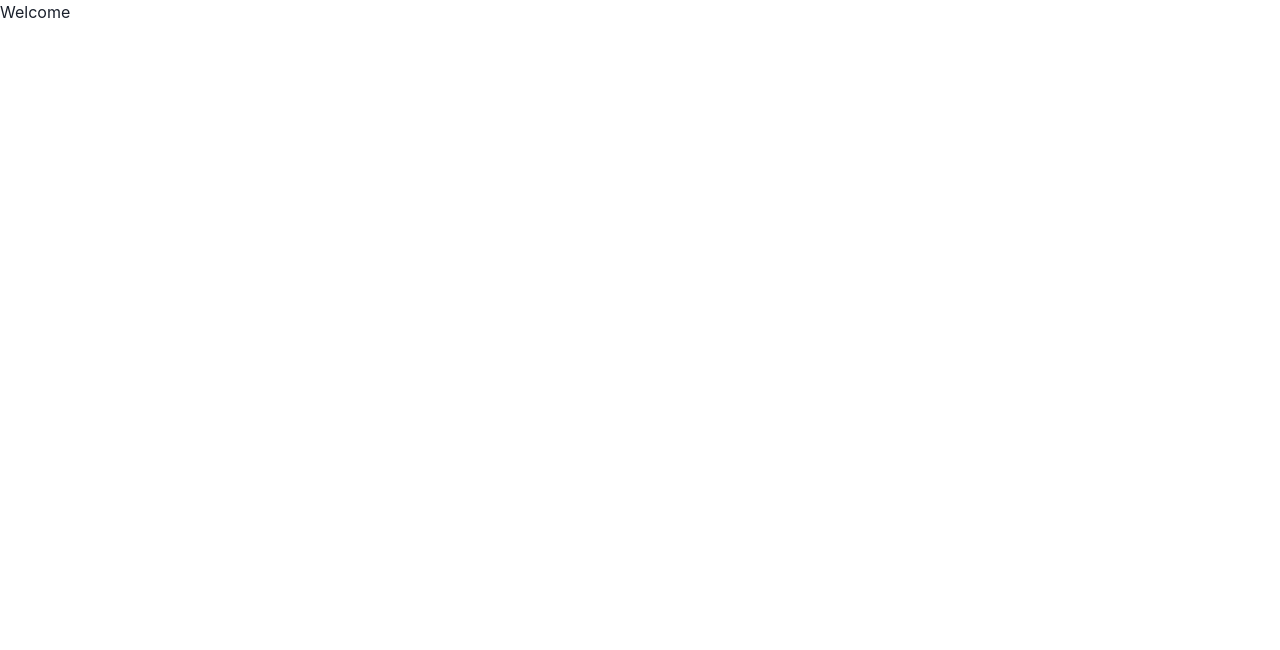
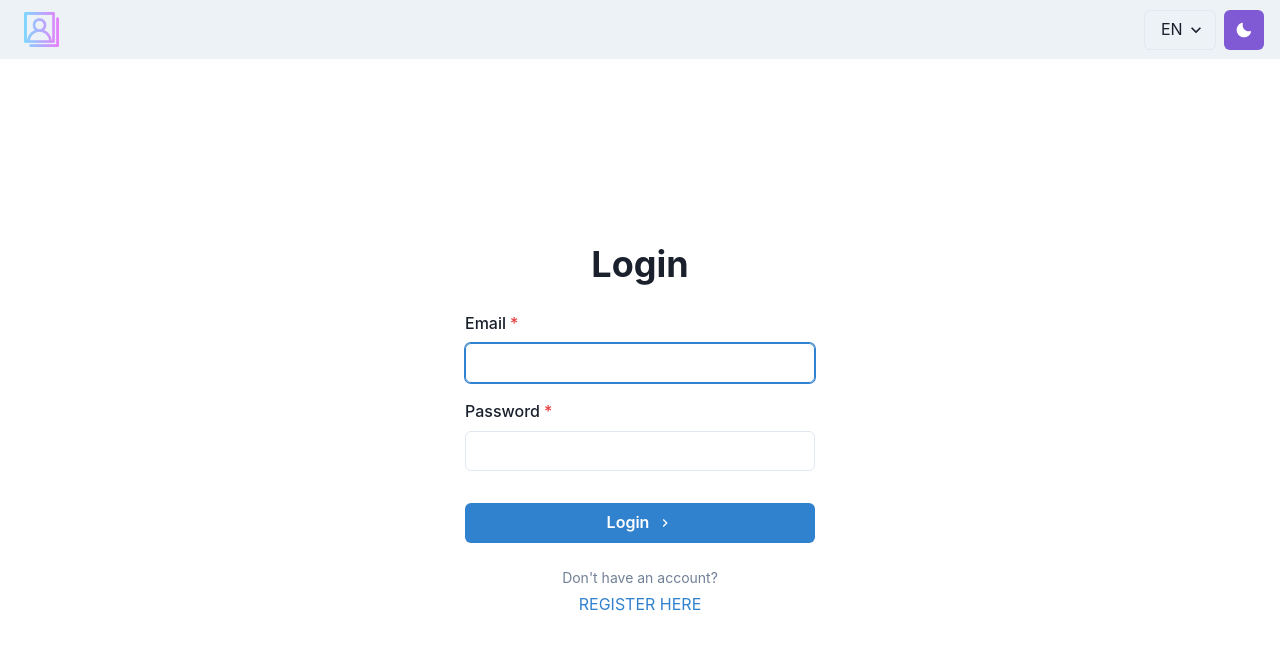
Before and after one commit to radoslavtomas/addressbook, a React (Vite) app: page / in a window 1280 px wide. Shown: the top 650 px of the page. Built offline with nearby package versions, Linux system fonts and the light colour scheme.

Commit message:
change to layout & lang toggle

```diff
--- a/src/App.jsx
+++ b/src/App.jsx
@@ -1,30 +1,11 @@
 import { createBrowserRouter, RouterProvider } from 'react-router-dom'
-
-import Error from './pages/Error/Error.jsx'
-import Login from './pages/Login/Login.jsx'
-import Register from './pages/Register/Register.jsx'
-import Welcome from './pages/Welcome/Welcome.jsx'
-
+import routes from './routes/routes.jsx'
 import '../i18n.js'
 
 import './App.css'
 
 // router and routes
-const router = createBrowserRouter([
-  {
-    path: '/',
-    element: <Welcome/>,
-    errorElement: <Error/>
-  },
-  {
-    path: '/login',
-    element: <Login/>
-  },
-  {
-    path: '/register',
-    element: <Register/>
-  }
-])
+const router = createBrowserRouter(routes)
 
 function App () {
   return (
--- /dev/null
+++ b/src/components/LanguageToggleButton/LanguageToggle.jsx
@@ -0,0 +1,22 @@
+import { Select } from '@chakra-ui/react'
+import { useTranslation } from 'react-i18next'
+import { useRef } from 'react'
+
+const LanguageToggle = () => {
+  const { i18n } = useTranslation()
+  const select = useRef()
+
+  const changeLanguage = (lng) => {
+    console.log(select.current.value)
+    i18n.changeLanguage(select.current.value)
+  }
+
+  return (
+    <Select ref={select} size="md" onChange={() => changeLanguage()}>
+      <option value="en">EN</option>
+      <option value="sk">SK</option>
+    </Select>
+  )
+}
+
+export default LanguageToggle
--- a/src/layouts/Guest.jsx
+++ b/src/layouts/RootLayout.jsx
@@ -1,9 +1,10 @@
 import { motion } from 'framer-motion'
 import ThemeToggleButton from '../components/ThemeToggleButton.jsx'
-import { Flex, Image, useColorModeValue } from '@chakra-ui/react'
+import { Flex, HStack, Image, useColorModeValue } from '@chakra-ui/react'
 import logo from '../assets/img/logo.png'
-import PropTypes from 'prop-types'
 import NavLink from '../components/NavLink/NavLink.jsx'
+import { Outlet } from 'react-router-dom'
+import LanguageToggle from '../components/LanguageToggleButton/LanguageToggle.jsx'
 
 const variants = {
   hidden: { opacity: 0, x: 0, y: 20 },
@@ -11,7 +12,7 @@ const variants = {
   exit: { opacity: 0, x: -0, y: 20 }
 }
 
-const Layout = ({ children }) => {
+const RootLayout = () => {
   return (
     <motion.div
       initial="hidden"
@@ -33,19 +34,18 @@ const Layout = ({ children }) => {
               alt="logo"
             />
           </NavLink>
-          <ThemeToggleButton/>
+          <HStack>
+            <LanguageToggle/>
+            <ThemeToggleButton/>
+          </HStack>
         </Flex>
 
         <Flex flex={'1'} justifyContent={'center'} alignItems={'center'}>
-          {children}
+          <Outlet/>
         </Flex>
       </Flex>
     </motion.div>
   )
 }
 
-Layout.propTypes = {
-  children: PropTypes.any
-}
-
-export default Layout
+export default RootLayout
--- a/src/pages/Error/Error.jsx
+++ b/src/pages/Error/Error.jsx
@@ -6,7 +6,7 @@ const Error = () => {
 
   return (
     <div id="error-page">
-      <h1>Oops!</h1>
+      <h1>Oopsy!</h1>
       <p>Sorry, an unexpected error has occurred.</p>
       <p>
         <i>{error.statusText || error.message}</i>
--- a/src/pages/Login/Login.jsx
+++ b/src/pages/Login/Login.jsx
@@ -10,14 +10,12 @@ import {
   Input
 } from '@chakra-ui/react'
 import { ChevronRightIcon } from '@chakra-ui/icons'
-import Layout from '../../layouts/Guest.jsx'
 
 const Login = () => {
 
   const isError = false
 
   return (
-    <Layout>
     <Container maxW="container.md">
       <Box display={{ md: 'flex' }} mb={6}>
         <Box flexGrow={1}>
@@ -73,7 +71,6 @@ const Login = () => {
         </Center>
       </Box>
     </Container>
-    </Layout>
   )
 }
 
--- a/src/pages/Register/Register.jsx
+++ b/src/pages/Register/Register.jsx
@@ -10,20 +10,19 @@ import {
   Input
 } from '@chakra-ui/react'
 import { ChevronRightIcon } from '@chakra-ui/icons'
-import Layout from '../../layouts/Guest.jsx'
+import { useTranslation } from 'react-i18next'
 
 const Register = () => {
-
+  const { t } = useTranslation()
   const isError = false
 
   return (
-    <Layout>
     <Container maxW="container.md">
       <Box display={{ md: 'flex' }} mb={6}>
         <Box flexGrow={1}>
           <Center>
             <Heading as="h2" variant="page-title" textAlign="center">
-                Register
+              {t('register.name')}
             </Heading>
           </Center>
         </Box>
@@ -82,7 +81,6 @@ const Register = () => {
         </Center>
       </Box>
     </Container>
-    </Layout>
   )
 }
 
--- /dev/null
+++ b/src/routes/routes.jsx
@@ -0,0 +1,24 @@
+import RootLayout from '../layouts/RootLayout.jsx'
+import Error from '../pages/Error/Error.jsx'
+import Login from '../pages/Login/Login.jsx'
+import Register from '../pages/Register/Register.jsx'
+
+const routes = [
+  {
+    path: '/',
+    element: <RootLayout/>,
+    errorElement: <Error/>,
+    children: [
+      {
+        path: '/',
+        element: <Login/>
+      },
+      {
+        path: '/register',
+        element: <Register/>
+      }
+    ]
+  },
+]
+
+export default routes
--- a/src/translations/en/translation.json
+++ b/src/translations/en/translation.json
@@ -1,3 +1,14 @@
 {
-  "welcome": "Welcome"
+  "welcome": "Welcome",
+  "register": {
+    "name": "Register",
+    "form": {
+      "name": "Name",
+      "email": "Email",
+      "password": "Password"
+    },
+    "registerButton": "Register",
+    "haveAccount": "Already have an account?",
+    "loginHere": "Login here"
+  }
 }
--- a/src/translations/sk/translation.json
+++ b/src/translations/sk/translation.json
@@ -1,3 +1,14 @@
 {
-  "welcome": "Vitajte"
+  "welcome": "Vitajte",
+  "register": {
+    "name": "Zaregistrujte sa",
+    "form": {
+      "name": "Meno",
+      "email": "Email",
+      "password": "Heslo"
+    },
+    "registerButton": "Registruj",
+    "haveAccount": "Uz mate vytvoreny ucet?",
+    "loginHere": "Prihlaste sa tu"
+  }
 }
```
Lines whose indentation alone changed are shown as unchanged.
